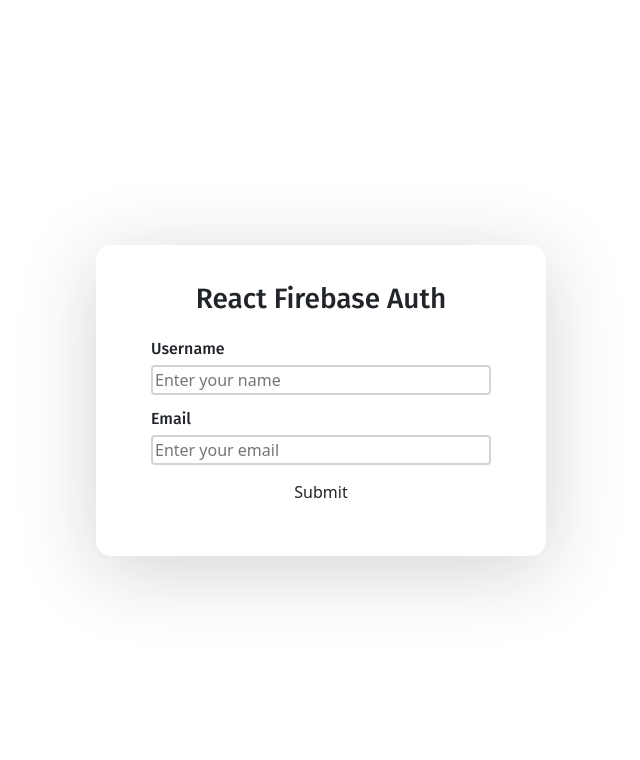
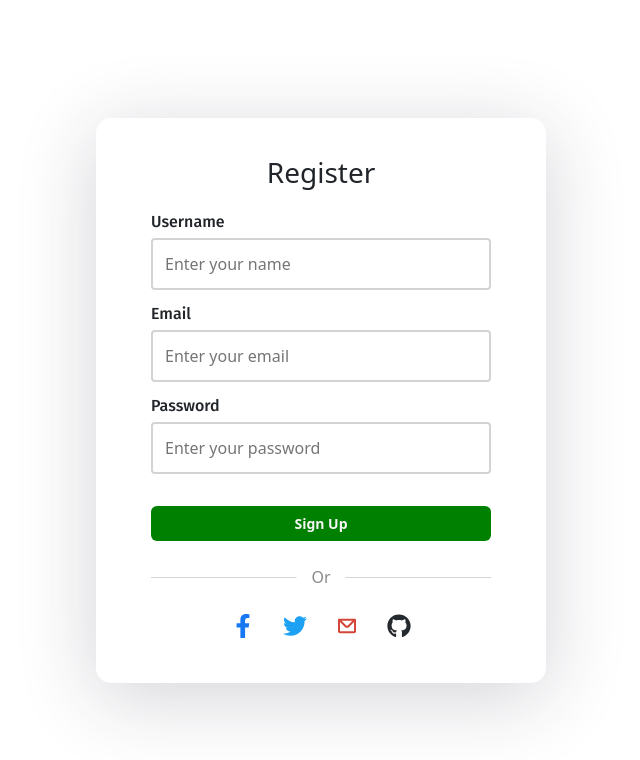
Before and after one commit to neelendrareddy9001/react-deploy-firebase, a React (Create React App) app: page / in a window 1280 px wide. Shown: the top 760 px of the page, without its empty margins (319-959 px from the left). Built offline with nearby package versions, Linux system fonts and the light colour scheme.

Commit message:
register and login updated

```diff
--- a/src/App.js
+++ b/src/App.js
@@ -1,4 +1,6 @@
 import "../node_modules/bootstrap/dist/css/bootstrap.min.css";
+import Login from "./Components/Login";
+import Register from "./Components/Register";
 
 // import { ToastContainer } from "react-toastify";
 // import "react-toastify/dist/ReactToastify.css";
@@ -9,18 +11,7 @@
       <div className="App">
         <div className="auth-wrapper">
           <div className="auth-inner">
-            <h3>React Firebase Auth</h3>
-            <div className="login-app">
-              <div className="input-box">
-                <label htmlFor="name">Username</label>
-                <input type="text" placeholder="Enter your name" />
-              </div>
-              <div className="input-box">
-                <label htmlFor="name">Email</label>
-                <input type="email" placeholder="Enter your email" />
-              </div>
-              <button className="btn">Submit</button>
-            </div>
+            <Register />
           </div>
         </div>
       </div>
--- a/src/Components/Login.js
+++ b/src/Components/Login.js
@@ -1,7 +1,50 @@
 import React from "react";
 
+import { FaFacebookF } from "react-icons/fa";
+import { FaTwitter } from "react-icons/fa";
+import { CgMail } from "react-icons/cg";
+import { FaGithub } from "react-icons/fa";
+
 const Login = () => {
-  return <div>Login</div>;
+  return (
+    <div>
+      <h3>Login</h3>
+      <div className="login-app">
+        <div className="input-box">
+          <label htmlFor="email">Email</label>
+          <input type="email" placeholder="Enter your email" />
+        </div>
+        <div className="input-box">
+          <label htmlFor="password">Password</label>
+          <input type="password" placeholder="Enter your password" />
+        </div>
+        <button className="btn">Sign In</button>
+        <div className="links">
+          <a href="#forgot">Forgot password?</a>
+          <a href="#create">Creat an Account</a>
+        </div>
+        <div className="line"></div>
+        <div className="icons">
+          {/* <div className="media-options">
+            <a href="#facebook" className="field facebook">
+              <FaFacebookF className="facebook-icon" />
+              <span>Login with Facebook</span>
+            </a>
+          </div>
+          <div className="media-options">
+            <a href="#google" className="field google">
+              <img src={Google} alt="google" className="google-img" />
+              <span>Login with Google</span>
+            </a>
+          </div> */}
+          <FaFacebookF className="icon" />
+          <FaTwitter className="icon" />
+          <CgMail className="icon" />
+          <FaGithub className="icon" />
+        </div>
+      </div>
+    </div>
+  );
 };
 
 export default Login;
--- a/src/Components/Register.js
+++ b/src/Components/Register.js
@@ -1,7 +1,50 @@
 import React from "react";
+import { FaFacebookF } from "react-icons/fa";
+import { FaTwitter } from "react-icons/fa";
+import { CgMail } from "react-icons/cg";
+import { FaGithub } from "react-icons/fa";
 
 const Register = () => {
-  return <div>Register</div>;
+  return (
+    <div>
+      <h3>Register</h3>
+      <div className="register-app">
+        <div className="input-box">
+          <label htmlFor="name">Username</label>
+          <input type="text" placeholder="Enter your name" />
+        </div>
+        <div className="input-box">
+          <label htmlFor="name">Email</label>
+          <input type="email" placeholder="Enter your email" />
+        </div>
+        <div className="input-box">
+          <label htmlFor="password">Password</label>
+          <input type="password" placeholder="Enter your password" />
+        </div>
+        <button className="btn">Sign Up</button>
+
+        <div className="line"></div>
+        <div className="icons">
+          {/* <div className="media-options">
+        <a href="#facebook" className="field facebook">
+          <FaFacebookF className="facebook-icon" />
+          <span>Login with Facebook</span>
+        </a>
+      </div>
+      <div className="media-options">
+        <a href="#google" className="field google">
+          <img src={Google} alt="google" className="google-img" />
+          <span>Login with Google</span>
+        </a>
+      </div> */}
+          <FaFacebookF className="icon" />
+          <FaTwitter className="icon" />
+          <CgMail className="icon" />
+          <FaGithub className="icon" />
+        </div>
+      </div>
+    </div>
+  );
 };
 
 export default Register;
--- a/src/index.css
+++ b/src/index.css
@@ -14,15 +14,18 @@
 h1{
     font-size: 1.1rem;
 }
-h2,
-h3,
-h4,
-h5,
-h6,
 label,
 span {
   font-weight: 500;
   font-family: "Fira Sans", sans-serif;
+}
+
+a{
+    text-decoration: none !important;
+    color: #7f7d7d !important;
+}
+a:hover {
+    color: rgba(17, 173, 234, 0.675) !important;
 }
 
 body,
@@ -68,9 +71,7 @@
   padding-bottom: 20px;
 }
 
-
-
-.login-app .input-box {
+.login-app, .register-app .input-box {
     flex-direction: column;
     display: flex;
     margin-bottom: 8px;
@@ -82,6 +83,7 @@
 }
 
 .input-box input {
+    padding: 12px;
     border-radius: 4px;
     border: 2px solid lightgray;
 }
@@ -91,31 +93,112 @@
 }
 
 .btn {
+    margin-top: 1.5rem;
     width: 100%;
-    background: green;
-    color: red;
+    background: green !important;
+    color: whitesmoke !important;
+    font-size: 14px !important;
+    font-weight: 600 !important;
 }
 
-.custom-control-label {
-  font-weight: 400;
+.register-app .links {
+    text-align: center !important;
 }
 
-.forgot-password,
-.forgot-password a {
-  text-align: right;
-  font-size: 13px;
-  padding-top: 10px;
-  color: #7f7d7d;
-  margin: 0;
+.links {
+    display: flex;
+    justify-content: space-between;
+    margin-top: .75rem;
 }
 
-.forgot-password a {
-  color: #167bff;
+
+.login-app, .register-app .line {
+    position: relative;
+    height: 1px;
+    width: 100%;
+    margin: 36px 0;
+    background-color: #d4d4d4;
 }
-.continue-p{
-  font-size: 12px;
-    color: #b2b2b2;
-    font-weight: 600;
-    margin-top: 1rem;
-    text-align: center;
+.line::before {
+    content: 'Or';
+  position: absolute;
+  top: 50%;
+  left: 50%;
+  transform: translate(-50%, -50%);
+  background-color: #FFF;
+  color: #8b8b8b;
+  padding: 0 15px;
 }
+
+.icons {
+    display: flex;
+    gap: 28px;
+    align-items: center;
+    justify-content: center;
+    font-size: 24px;
+}
+.icons .icon {
+    cursor: pointer;
+    transition: all .3s ease-in;
+}
+.icons .icon:hover {
+    transform: scale(1.4);
+}
+.icons .icon:nth-child(1) {
+    color: #1877F2;
+}
+.icons .icon:nth-child(2) {
+    color: #1DA1F2;
+}
+.icons .icon:nth-child(3) {
+    color: #d44638;
+}
+.icons .icon:nth-child(4) {
+    color: #24292e;
+}
+
+
+/* .icons {
+    position: relative;
+}
+
+.media-options a {
+    display: flex;
+    align-items: center;
+    justify-content: center;
+    padding: 14px;
+    border-radius: 4px;
+    margin-top: 14px;
+}
+a.facebook {
+    color: #fff !important;
+    background-color: #4267b2;
+}
+
+.facebook-icon,
+img.google-img {
+    position: absolute;
+    top: 50%;
+    left: 25px;
+    transform: translateX(-50%);
+}
+a.facebook .facebook-icon {
+    height: 28px;
+  width: 28px;
+  color: #0171d3;
+  font-size: 20px;
+  border-radius: 50%;
+  display: flex;
+  align-items: center;
+  justify-content: center;
+  background-color: #fff;
+}
+
+img.google-img {
+    height: 20px;
+    width: 20px;
+    object-fit: cover;
+}
+a.google {
+    border: 2px solid #CACACA;
+} */
```
